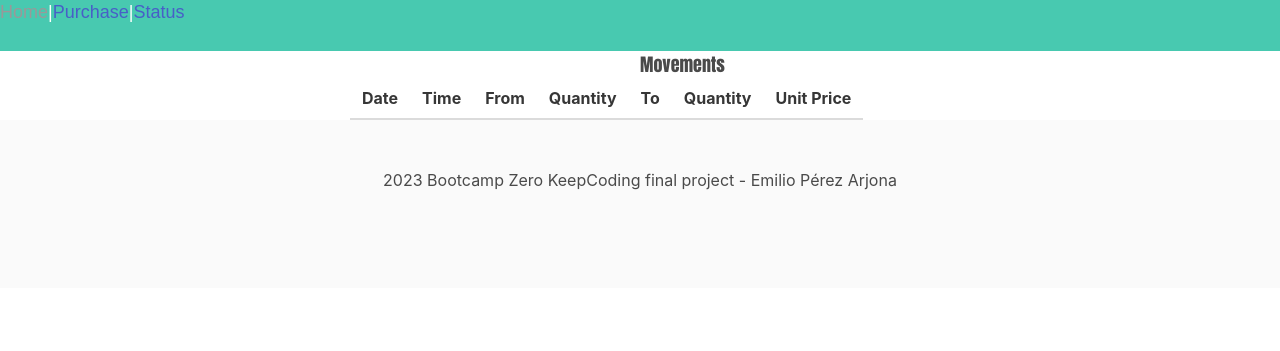
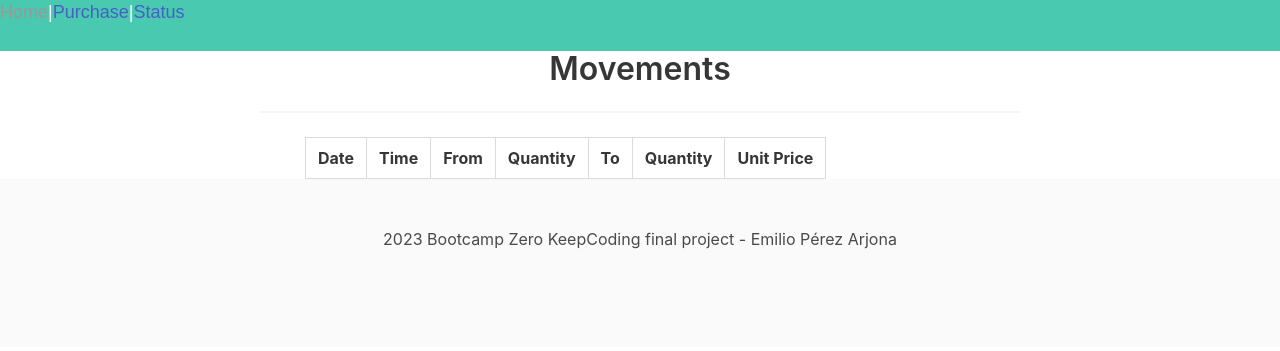
Before and after one commit to 3milioP/CoinAPI_Project, a Flask app: page / in a window 1280 px wide. Shown: the part 49-400 px from the top of the page. Run offline with Flask 2, Linux system fonts and the light colour scheme; lists and menus that the app fills with data are empty.

Commit message:
feat: Beta version

```diff
--- a/balance/static/css/style.css
+++ b/balance/static/css/style.css
@@ -122,8 +122,12 @@
     color: #fff;
 }
 
-.table-container {
-    margin-left: 350px;
+.navbar-start {
+    color: #fff;
+}
+
+.table {
+    margin-left: 45px;
 }
 
 .tittle {
--- a/balance/templates/index.html
+++ b/balance/templates/index.html
@@ -6,10 +6,15 @@
 
 {% block content %}
 
-<h1 class="tittle">Movements</h1>
-
-<div class="table-container">
-    <table class=" table">
+<body>
+    <div class='container has-text-centered'>
+        <div class='columns is-mobile is-centered'>
+            <div class='column is-8'>
+                <div>
+                    <h1 class='title'>Movements</h1>
+                    <hr>
+                </div>
+                <table class='table is-bordered has-background-primary'>
                     <thead>
                         <tr>
                             <th class="content table th">Date</th>
@@ -26,5 +31,8 @@
                     </tbody>
                 </table>
             </div>
+        </div>
+    </div>
+</body>
 
 {% endblock content %}
```
Also changed, not shown: balance/templates/status.html (+12 -5 lines), data/balance.db. Lines whose indentation alone changed are shown as unchanged.
